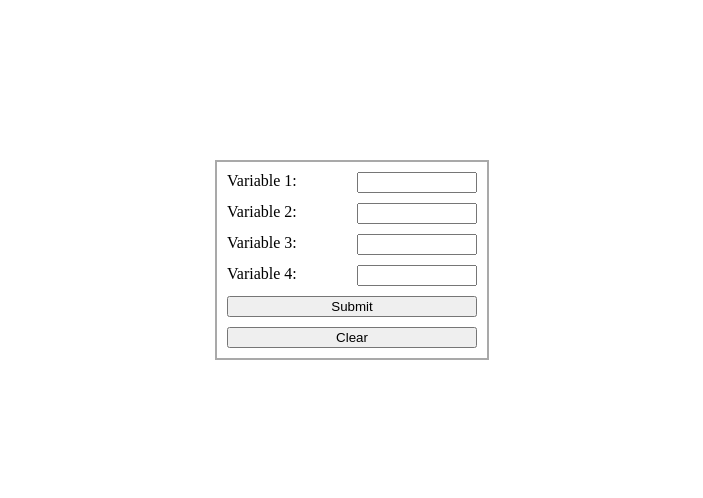
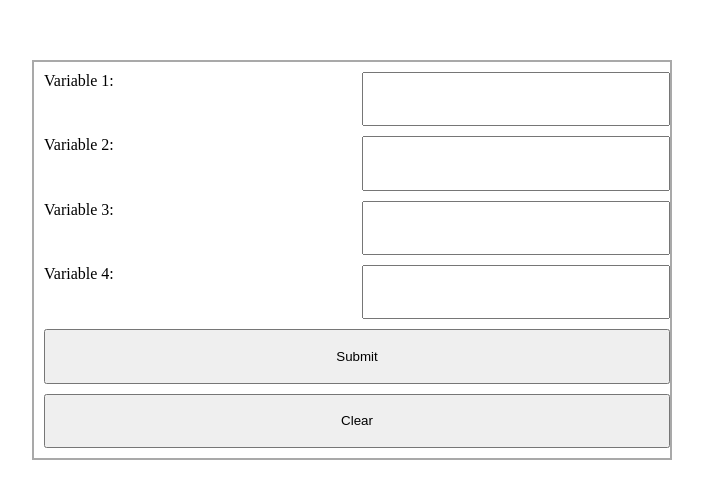
Before and after one commit to nemya9066/meter, a plain HTML site: page index.html in a window 1280 px wide. Shown: the part 140-638 px from the top of the page, without its empty margins (288-991 px from the left). Drawn offline with Linux system fonts and the light colour scheme.

Commit message:
not important

```diff
--- a/style.scss
+++ b/style.scss
@@ -12,7 +12,9 @@ body {
 
 main {
 	display: grid;
-	grid-template-columns: 120px 120px;
+	width : 50%;
+	height: 50%;
+	grid-template-columns: 50% 50%;
 	grid-gap: 10px;
 	padding: 10px;
 	border: 2px solid darkgray;
```
Also changed, not shown: style.css.
